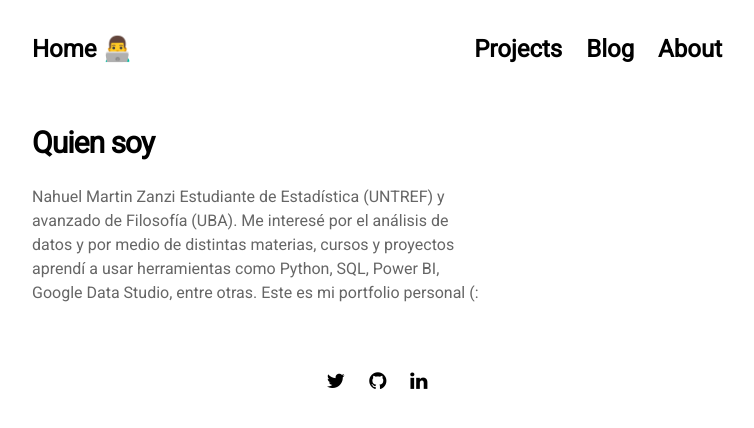
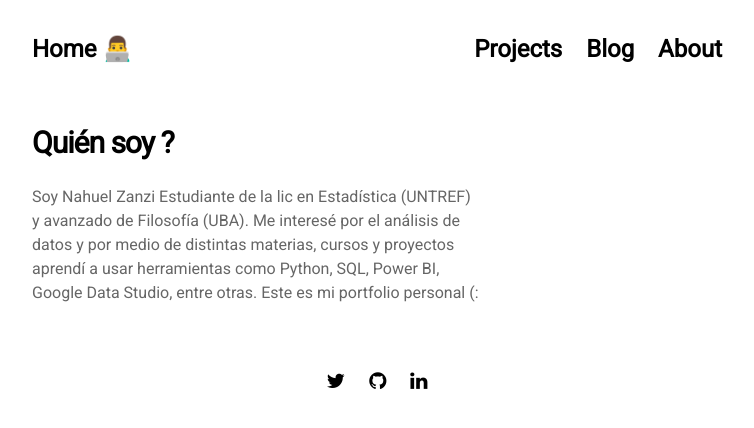
Before and after one commit to NahuelZanzi/porfolio, a Jekyll site: the page built from pages/about.md, in a window 1280 px wide. Shown: the top 428 px of the page, without its empty margins (263-1017 px from the left). Built offline with Jekyll 4.4.1, drawn with Linux system fonts in a browser that asks for light colours; nearby versions of some CDN libraries.

Commit message:
Update about.md

```diff
--- a/pages/about.md
+++ b/pages/about.md
@@ -4,8 +4,8 @@ title: About
 permalink: /about
 ---
 
-# Quien soy
+# Quién soy ?
 
-Nahuel Martin Zanzi
-Estudiante de Estadística (UNTREF) y avanzado de Filosofía (UBA). Me interesé por el análisis de datos y por medio de distintas materias, cursos y proyectos aprendí a usar herramientas como Python, SQL, Power BI, Google Data Studio, entre otras.
+Soy Nahuel Zanzi
+Estudiante de la lic en Estadística (UNTREF) y avanzado de Filosofía (UBA). Me interesé por el análisis de datos y por medio de distintas materias, cursos y proyectos aprendí a usar herramientas como Python, SQL, Power BI, Google Data Studio, entre otras.
 Este es mi portfolio personal (:
```
